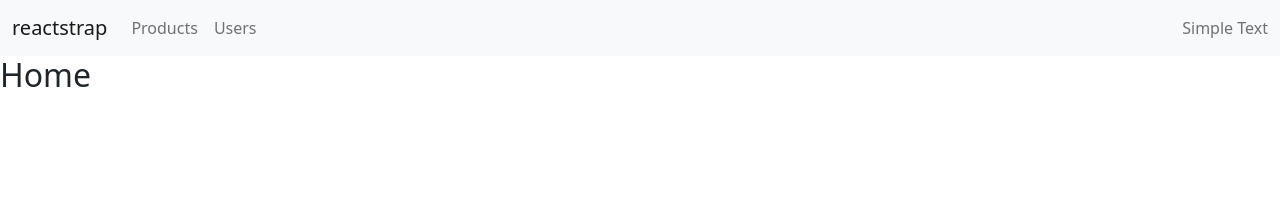
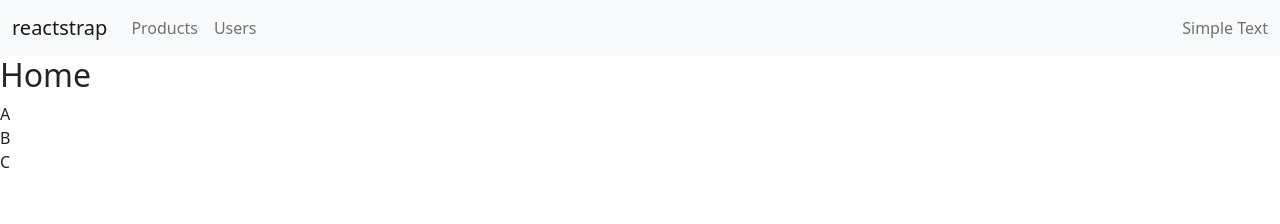
Before and after one commit to tomncoin/hello-reactjs, a React (Create React App) app in the folder app-demo/: page / in a window 1280 px wide. Shown: the top 224 px of the page. Built offline with nearby package versions, Linux system fonts and the light colour scheme.

Commit message:
create component as List render from props

```diff
--- a/app-demo/src/App.js
+++ b/app-demo/src/App.js
@@ -8,6 +8,8 @@ import {
 
 import TopMenu from "./components/TopMenu";
 import Products from "./pages/Products";
+import List from "./components/List";
+
 
 
 export default function App() {
@@ -28,7 +30,11 @@ export default function App() {
 }
 
 function Home() {
-  return <h2>Home</h2>;
+  return <div>
+    <h2>Home</h2>
+    <List data={['A','B','C']} render={item=><div>{item}</div>}></List>
+  </div>
+  ;
 }
 
 
--- /dev/null
+++ b/app-demo/src/components/List.js
@@ -0,0 +1,5 @@
+import React from "react";
+
+export default function ({data, render}){
+    return data.map(item=>render(item)) ;
+}
```
